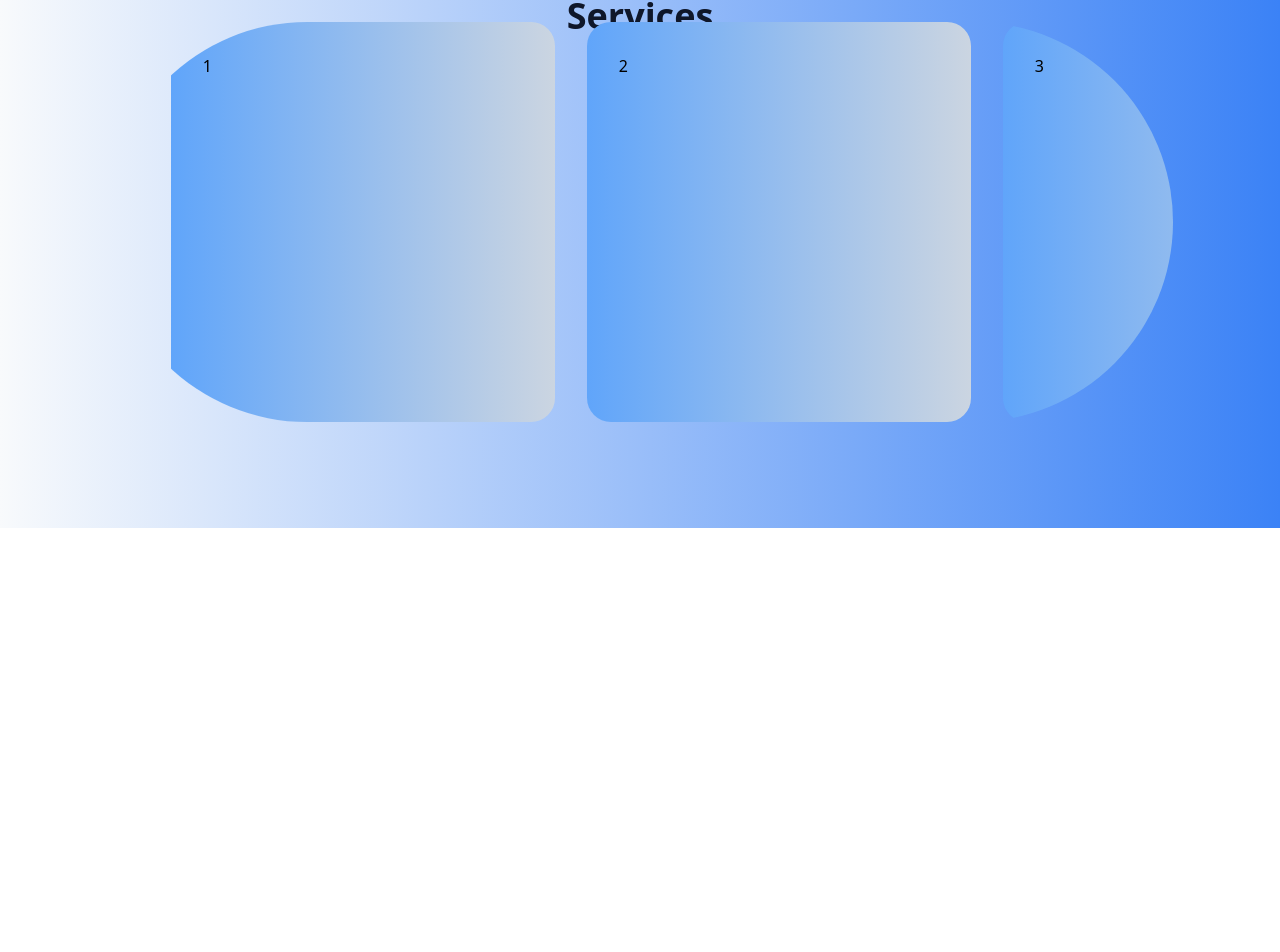
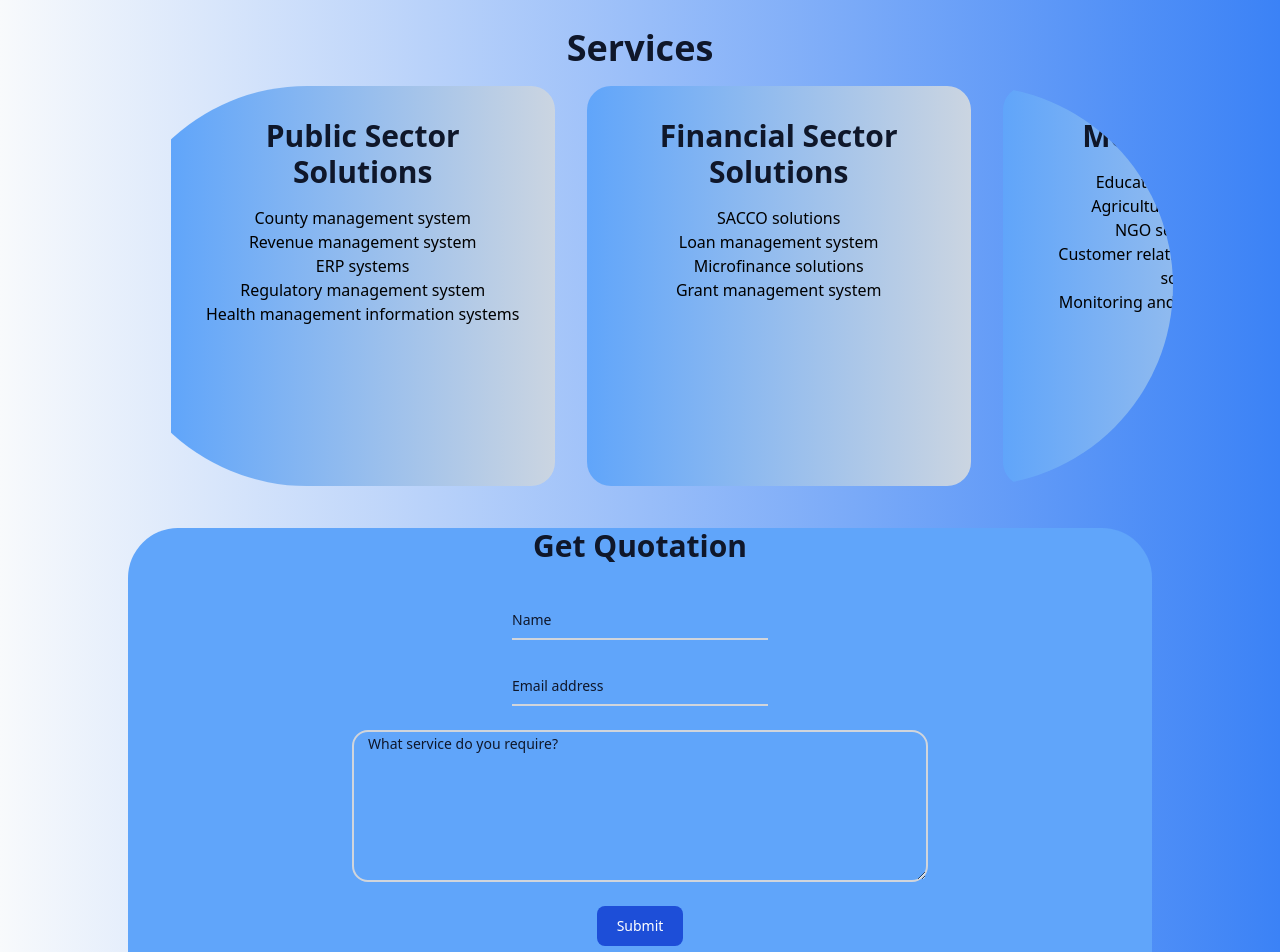
Before and after one commit to mosesmrima/kentronix, a Next.js app: page / in a window 1280 px wide. Shown: the part 576-1528 px from the top of the page. Before the commit the page ends 1104 px from the top, so only its background shows below. Built offline with nearby package versions, Linux system fonts and the light colour scheme.

Commit message:
modify card gradient

```diff
--- /dev/null
+++ b/components/Contact.jsx
@@ -0,0 +1,9 @@
+export default function Contact() {
+    return (
+        <div className={"m-16 text-center"}>
+            <h1 className={"m-8"}>Contact Us on:</h1>
+            <h3>Email: kentronix@sales.com</h3>
+            <h3>Copyright &copy; Kentronix.tech 2023</h3>
+        </div>
+    );
+}
--- /dev/null
+++ b/components/GetQuotation.jsx
@@ -0,0 +1,113 @@
+import { Formik, Form, Field, ErrorMessage } from 'formik';
+import { send } from 'emailjs-com';
+
+export default function GetQuotation() {
+    return (
+        <div className={"rounded-[50px] bg-blue-400  sm:w-[80vw] w-[80vw] sm:h-[63vh] h-[77vh] min-w-28 flex flex-col gap-8 justify-start items-center"}>
+            <h2 className={"mb-4"}>Get Quotation</h2>
+            <Formik
+
+                initialValues={{ email: '', description: '' }}
+
+                validate={values => {
+
+                    const errors = {};
+
+                    if (!values.email) {
+
+                        errors.email = 'Required';
+
+                    } else if (
+
+                        !/^[A-Z0-9._%+-]+@[A-Z0-9.-]+\.[A-Z]{2,}$/i.test(values.email)
+
+                    ) {
+
+                        errors.email = 'Invalid email address';
+
+                    }
+                    if (!values.description) {
+
+                        errors.description = 'Required';
+
+                    }
+                    if (!values.name) {
+
+                        errors.name = 'Required';
+
+                    }
+
+                    return errors;
+
+                }}
+
+                onSubmit={(values, { setSubmitting }) => {
+                    send(
+                        'service_thag79f',
+                        'template_kz9b7rm',
+                        values,
+                        "i64IBbxTdKACMS4oG"
+                    )
+                        .then((response) => {
+                            console.log('SUCCESS!', response.status, response.text);
+                        })
+                        .catch((err) => {
+                            console.log('FAILED...', err);
+                        });
+                    setTimeout(() => {
+                        setSubmitting(false);
+
+                    }, 400);
+
+                }}
+
+            >
+
+                {({ isSubmitting }) => (
+
+                    <Form  className="relative z-0 w- mb-6  sm:w-[75vw] w-[75vw] sm:h-[40vh] h-[63vh] min-w-28 flex flex-col justify-center items-center  shadow-[inset_20px_20px_60px_#326fd1_inset_-20px_-20px_60px_#4496ff]">
+                        <div className="relative z-0  sm:w-[20vw] w-[40vw] mb-6 group">
+                            <Field type="text" name="name" id="name"
+                                   className="block py-2.5 px-0 w-full text-sm text-gray-900 bg-transparent border-0 border-b-2 border-gray-300 appearance-none dark:text-white dark:border-gray-600 dark:focus:border-blue-500 focus:outline-none focus:ring-0 focus:border-blue-600 peer"
+                                   placeholder=" " required/>
+                            <label htmlFor="name"
+                                   className="peer-focus:font-medium absolute text-sm text-slate-900 dark:text-slate-900 duration-300 transform -translate-y-6 scale-75 top-3 -z-10 origin-[0] peer-focus:left-0 peer-focus:text-blue-600 peer-focus:dark:text-slate-900 peer-placeholder-shown:scale-100 peer-placeholder-shown:translate-y-0 peer-focus:scale-75 peer-focus:-translate-y-6">Name</label>
+                        </div>
+
+                        <ErrorMessage name="name" component="div" className={"text-red-900"} />
+
+                        <div className="relative z-0  sm:w-[20vw] w-[40vw] mb-6 group">
+                            <Field type="email" name="email" id="email"
+                                   className="block py-2.5 px-0 w-full text-sm text-gray-900 bg-transparent border-0 border-b-2 border-gray-300 appearance-none dark:text-white dark:border-gray-600 dark:focus:border-blue-500 focus:outline-none focus:ring-0 focus:border-blue-600 peer"
+                                   placeholder=" " required/>
+                            <label htmlFor="email"
+                                   className="peer-focus:font-medium absolute text-sm text-slate-900 dark:text-slate-900 duration-300 transform -translate-y-6 scale-75 top-3 -z-10 origin-[0] peer-focus:left-0 peer-focus:text-blue-600 peer-focus:dark:text-slate-900 peer-placeholder-shown:scale-100 peer-placeholder-shown:translate-y-0 peer-focus:scale-75 peer-focus:-translate-y-6">Email
+                                address</label>
+                        </div>
+
+                        <ErrorMessage name="email" component="div" className={"text-red-900"} />
+
+                        <div className="relative z-0  sm:w-[45vw] w-[55vw] mb-6 group">
+                            <Field as={"textarea"} name="description" id="description"
+                                   className="sm:h-[19vh] h-[40vh] block py-2.5 px-0 w-full text-sm text-gray-900 bg-transparent border-0 border-2 rounded-2xl border-gray-300 appearance-none dark:text-white dark:border-gray-600 dark:focus:border-blue-500 focus:outline-none focus:ring-0 focus:border-blue-600 peer"
+                                   placeholder=" " required/>
+                            <label htmlFor={"description"}
+                                   className="peer-focus:font-medium absolute ml-4 text-sm text-slate-900 dark:text-slate-900 duration-300 transform -translate-y-6 scale-75 top-1 -z-10 origin-[0] peer-focus:left-0 peer-focus:text-blue-600 peer-focus:dark:text-slate-900 peer-placeholder-shown:scale-100 peer-placeholder-shown:translate-y-0 peer-focus:scale-75 peer-focus:-translate-y-6">What service do you require?</label>
+                        </div>
+
+                        <ErrorMessage name={"description"} component="div" className={"text-red-900"}/>
+
+                        <button type="submit" disabled={isSubmitting} className={"text-white bg-blue-700 hover:bg-blue-800 focus:ring-4 focus:outline-none focus:ring-blue-300 font-medium rounded-lg text-sm w-[20vw] sm:w-auto px-5 py-2.5 text-center dark:bg-blue-600 dark:hover:bg-blue-700 dark:focus:ring-blue-800"}>
+
+                            Submit
+
+                        </button>
+
+                    </Form>
+
+                )}
+
+            </Formik>
+        </div>
+    );
+}
--- /dev/null
+++ b/components/Service.jsx
@@ -0,0 +1,12 @@
+export default function Service({title, services}) {
+    return (
+        <div className={"text-center"}>
+            <h2 className={"capitalize mb-4"}>{title}</h2>
+            <ul>
+                {
+                    services.map((el, i)=> <li key={i}>{el}</li>)
+                }
+            </ul>
+        </div>
+    );
+}
--- a/components/Services.jsx
+++ b/components/Services.jsx
@@ -1,5 +1,7 @@
 import {motion} from "framer-motion"
 import {useState, useRef, useEffect} from "react";
+import Service from './Service'
+import serviceData from "./serviceData";
 import AOS from 'aos';
 import 'aos/dist/aos.css';
 
@@ -12,14 +14,14 @@ export default function Services() {
     }, [])
     return (
         <>
-            <div  data-aos="flip-up" className={"p-0 m-0 w-[100vw] h-[70vh] overflow-hidden flex flex-col justify-center items-center"}>
-                <h1>Services</h1>
+            <div  data-aos="flip-up" className={"mt-8 p-0 m-0 w-[100vw] h-[70vh] overflow-hidden flex flex-col justify-center items-center"}>
+                <h1 className={"m-8"}>Services</h1>
                 <motion.div ref={carousel} className={"carousel cursor-grab w-10/12 overflow-hidden flex rounded-full sm:px-12"}>
                     <motion.div drag={"x"} dragConstraints={{right: 0, left: -width}} className={"inner-carousel flex flex-shrink-0  w-12/12 h-[400px] justify-center items-center "}>
                         {
-                            [1,2,3,4, 5, 6, 7, 8, 9, 10, 11, 12, 13, 14, 15].map((el) => (
-                                <motion.div key={el} className={"p-8 rounded-3xl carousel-item sm:w-[30vw] w-[70vw] sm:h-[50vh] h-[30vh] min-w-28 bg-gradient-to-r from-blue-400 to-slate-300 m-4 flex-shrink-0 pointer-events-none"}>
-                                    {el}
+                           serviceData.map((el, index) => (
+                                <motion.div key={index} className={"p-8 rounded-3xl carousel-item sm:w-[30vw] w-[70vw] sm:h-[50vh] h-[40vh] min-w-28 bg-gradient-to-r from-blue-400 to-slate-300 m-4 flex-shrink-0 pointer-events-none"}>
+                                    <Service title={el.title} services={el.services} />
                                 </motion.div>
                             ))
                         }
--- /dev/null
+++ b/components/serviceData.js
@@ -0,0 +1,34 @@
+const serviceData = [
+    {
+        title: "Public sector solutions",
+        services: [
+            "County management system",
+            "Revenue management system",
+            "ERP systems",
+            "Regulatory management system",
+            "Health management information systems"
+        ]
+    },
+    {
+        title: "Financial sector solutions",
+        services: [
+            "SACCO solutions",
+            "Loan management system",
+            "Microfinance solutions",
+            "Grant management system"
+        ]
+    },
+    {
+        title: "More Solutions",
+        services: [
+            "Education sector solutions",
+            "Agriculture sector solutions",
+            "NGO sector solutions",
+            "Customer relationship management solutions",
+            "Monitoring and evaluation solutions"
+        ]
+    }
+]
+
+
+export default serviceData
--- a/package.json
+++ b/package.json
@@ -11,8 +11,10 @@
   "dependencies": {
     "@next/font": "13.1.6",
     "aos": "^3.0.0-beta.6",
+    "emailjs-com": "^3.2.0",
     "eslint": "8.33.0",
     "eslint-config-next": "13.1.6",
+    "formik": "^2.2.9",
     "framer-motion": "^9.0.1",
     "next": "13.1.6",
     "react": "18.2.0",
--- a/pages/index.js
+++ b/pages/index.js
@@ -2,6 +2,8 @@ import Head from "next/head"
 import AboutUs from "../components/AboutUs";
 import {NavBar} from "../components/NavBar";
 import Services from "../components/Services";
+import Contact from "../components/Contact";
+import GetQuotation from "../components/GetQuotation";
 export default function Home() {
 
   return (
@@ -12,9 +14,11 @@ export default function Home() {
             <meta name="viewport" content="width=device-width, initial-scale=1.0" />
         </Head>
         <NavBar/>
-        <div className={"sm:mt-0 mt-28 p-8"}>
+        <div className={"sm:mt-0 mt-28 p-8 flex flex-col justify-center items-center"}>
             <AboutUs/>
             <Services/>
+            <GetQuotation/>
+            <Contact/>
         </div>
     </div>
   )
--- a/styles/globals.css
+++ b/styles/globals.css
@@ -5,6 +5,16 @@
     h1 {
         @apply text-slate-900 text-center text-4xl font-extrabold leading-3
     }
+    h2 {
+        @apply text-slate-900 text-center text-3xl font-extrabold
+    }
+}
+
+.neuro {
+    border-radius: 50px;
+    background: red;
+    box-shadow:  20px 20px 60px red,
+    -20px -20px 60px red;
 }
 
 @tailwind base;
```
Also changed, not shown: 1 other file (tests, documents, lock files or other folders).
